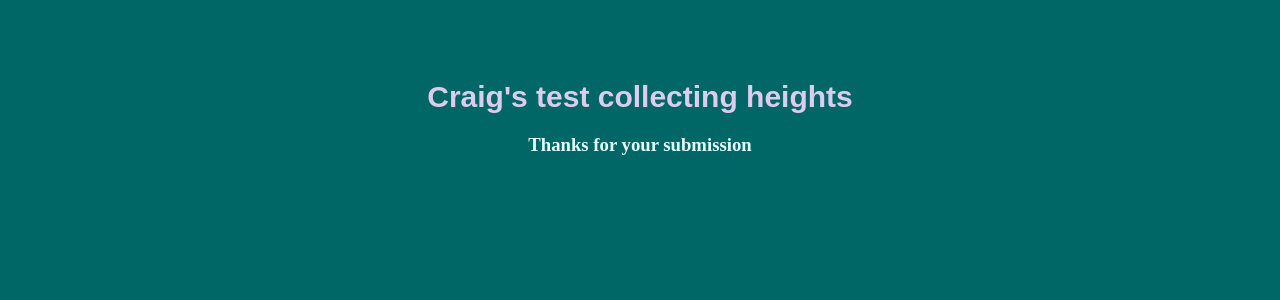
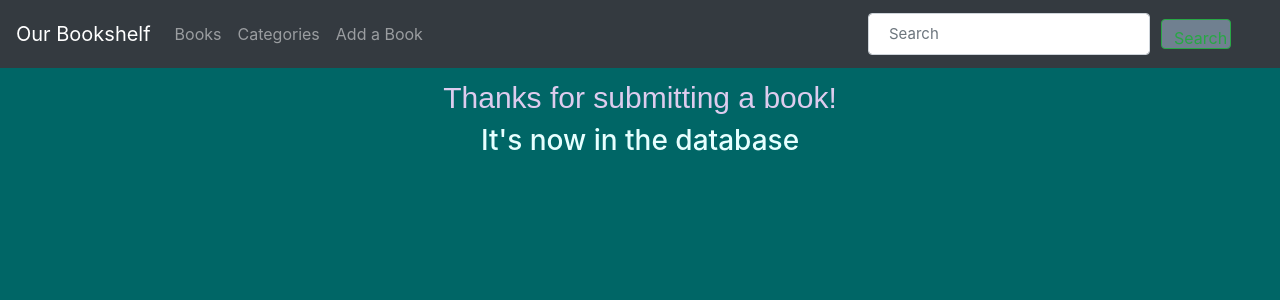
Before and after one commit to craigles75/bookshelf, a Flask app: template templates/success.html in a window 1280 px wide. Shown: the top 300 px of the page. Run offline with Flask 2, Linux system fonts and the light colour scheme; the template is opened without the code that fills it, so the values that code supplies are empty; some libraries are stand-ins or nearby versions.

Commit message:
update to use layout.html

```diff
--- a/static/main.css
+++ b/static/main.css
@@ -1,6 +1,5 @@
 
 html, body {
-
     margin: 0;
     background-color: #006666;
 }
--- a/templates/success.html
+++ b/templates/success.html
@@ -1,17 +1,9 @@
-<!DOCTYPE html>
-<html lang="en">
+{% extends "layout.html" %}
+{% block content %}
+<div class="home">
+    <h1>Thanks for submitting a book!</h1>
+</div>
 
-    <title>Test Data Collector</title>
-    <head>
-        <link href="../static/main.css" rel="stylesheet">
-    </head>
+    <h3>It's now in the database</h3>
 
-    <body>
-        <div class="container">
-            <h1>Craig's test collecting heights</h1>
-            <h3>Thanks for your submission</h3>
-
-        </div>
-
-    </body>
-</html>
+{% endblock %}
```
